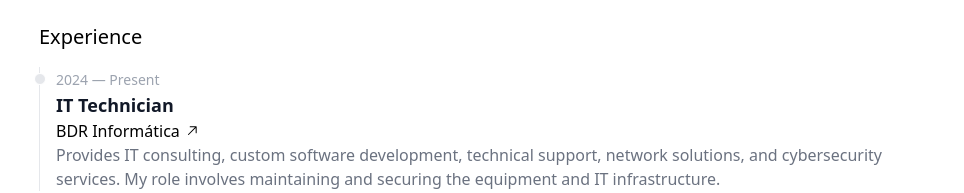
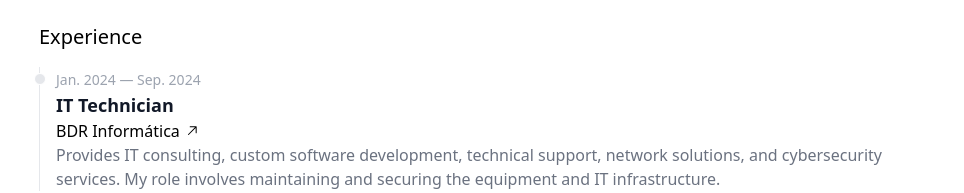
Before and after one commit to marrcoz/marcfernandez.dev, a Next.js app: page / in a window 1280 px wide. Shown: the part 445-638 px from the top of the page, without its empty margins (153-1117 px from the left). Built offline with nearby package versions, Linux system fonts and the light colour scheme.

Commit message:
Update Experience timeline

```diff
--- a/app/components/experience.tsx
+++ b/app/components/experience.tsx
@@ -8,7 +8,7 @@ export default function Experience() {
         <li className="ms-4">
           <div className="absolute -start-1.5 mt-1.5 h-3 w-3 rounded-full border border-white bg-gray-200 dark:border-gray-900 dark:bg-gray-700"></div>
           <time className="mb-1 text-sm font-normal leading-none text-gray-400 dark:text-gray-500">
-            2024 &mdash; Present
+            Jan. 2024 &mdash; Sep. 2024
           </time>
           <h3 className="text-lg font-semibold text-gray-900">IT Technician</h3>
           <a
```
